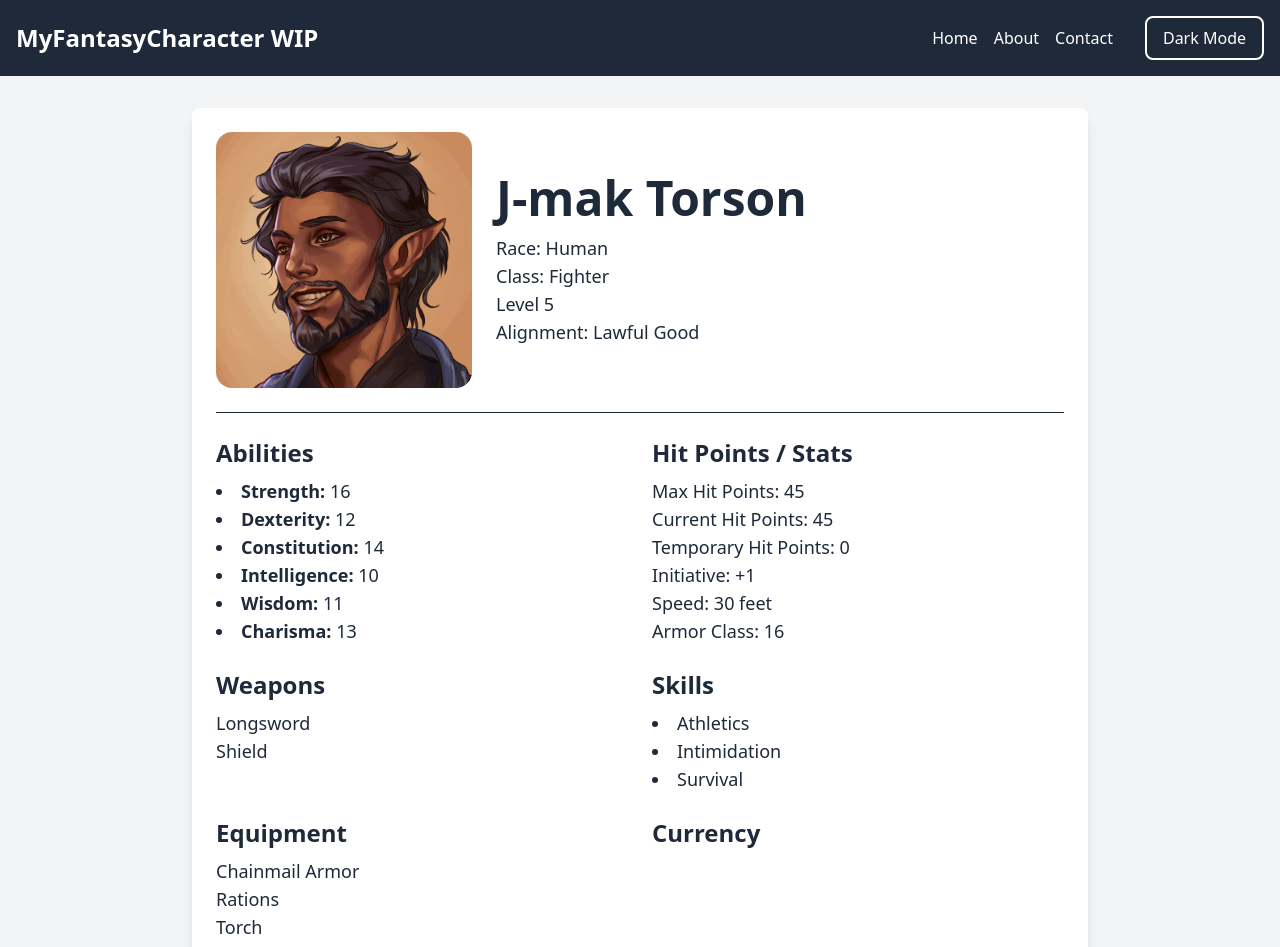
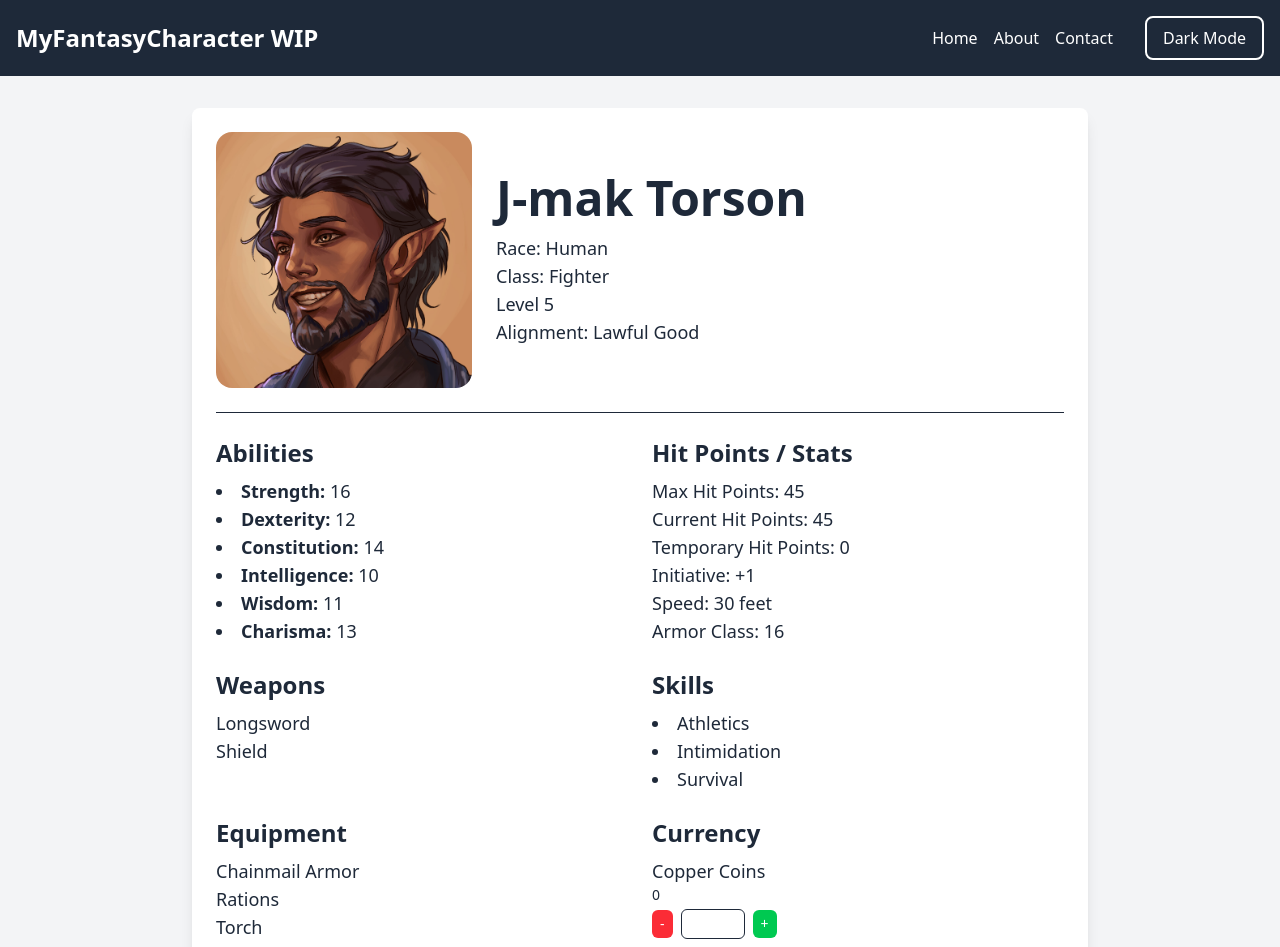
Before and after one commit to JacobChristen7/WebDevReactProject, a Next.js app: page /character-page/1-j-mak-torson in a window 1280 px wide. Shown: the top 947 px of the page. Built offline with nearby package versions, Linux system fonts and the light colour scheme.

Commit message:
added a currency section on the character pages that uses react state and local storage to keep track of currency for each character

```diff
--- a/src/app/character-page/[id]/page.jsx
+++ b/src/app/character-page/[id]/page.jsx
@@ -1,5 +1,6 @@
 'use client';
 
+import { useState, useEffect } from 'react';
 import { characters } from '../../components/characterList';
 import Navbar from '../../components/navbar';
 import { useTheme } from '../../components/themeContext'; // Import the useTheme hook
@@ -37,6 +38,53 @@
     alignment,
     backstory,
   } = character;
+
+  // Initialize currency state from localStorage or default values
+  const [currency, setCurrency] = useState(() => {
+    const savedCurrency = localStorage.getItem(`currency-${id}`);
+    return savedCurrency
+      ? JSON.parse(savedCurrency)
+      : { copper: 0, silver: 0, gold: 0 };
+  });
+
+  // Save currency to localStorage whenever it changes
+  useEffect(() => {
+    localStorage.setItem(`currency-${id}`, JSON.stringify(currency));
+  }, [currency, id]);
+
+  // State to manage input values for each currency type
+  const [currencyInputs, setCurrencyInputs] = useState({ copper: '', silver: '', gold: '' });
+
+  // Handlers for adding and subtracting currency
+  const handleAddCurrency = (type, amount) => {
+    setCurrency((prev) => ({
+      ...prev,
+      [type]: prev[type] + amount,
+    }));
+  };
+
+  const handleSubtractCurrency = (type, amount) => {
+    setCurrency((prev) => ({
+      ...prev,
+      [type]: Math.max(0, prev[type] - amount), // Prevent negative values
+    }));
+  };
+
+  // Handle input changes
+  const handleInputChange = (type, value) => {
+    setCurrencyInputs((prev) => ({
+      ...prev,
+      [type]: value,
+    }));
+  };
+
+  // Reset input field after adding or subtracting
+  const resetInputField = (type) => {
+    setCurrencyInputs((prev) => ({
+      ...prev,
+      [type]: '',
+    }));
+  };
 
   return (
     <>
@@ -128,6 +176,43 @@
             </div>
             <div>
               <h2 className="text-2xl font-semibold mb-2">Currency</h2>
+              <div className="flex flex-col gap-4">
+                {['copper', 'silver', 'gold'].map((type) => (
+                  <div key={type} className="flex flex-col">
+                    <h3 className="text-lg font-medium capitalize">{type} Coins</h3>
+                    <p className="text-sm mb-1">{currency[type]}</p>
+                    <div className="flex items-center space-x-2">
+                      <button
+                        onClick={() => {
+                          const amount = parseInt(currencyInputs[type]) || 1; // Default to 1 if input is empty
+                          handleSubtractCurrency(type, amount);
+                          resetInputField(type); // Clear the input field
+                        }}
+                        className="px-2 py-1 bg-red-500 text-white rounded-md text-sm hover:bg-red-600"
+                      >
+                        -
+                      </button>
+                      <input
+                        type="number"
+                        min="0"
+                        value={currencyInputs[type]} // Bind input value to state
+                        onChange={(e) => handleInputChange(type, e.target.value)} // Update state on input change
+                        className="w-16 p-1 border rounded-md text-center text-sm"
+                      />
+                      <button
+                        onClick={() => {
+                          const amount = parseInt(currencyInputs[type]) || 1; // Default to 1 if input is empty
+                          handleAddCurrency(type, amount);
+                          resetInputField(type); // Clear the input field
+                        }}
+                        className="px-2 py-1 bg-green-500 text-white rounded-md text-sm hover:bg-green-600"
+                      >
+                        +
+                      </button>
+                    </div>
+                  </div>
+                ))}
+              </div>
             </div>
           </div>
 
```
